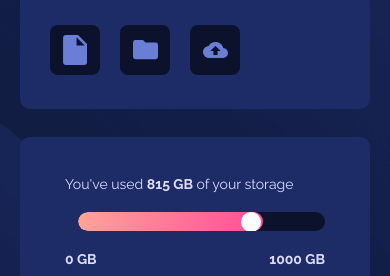
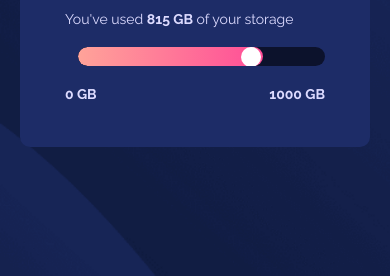
Before and after one commit to PabloOchoa-maker/Frontend-Mentor-Proyecto2-HTML_CSS, a plain HTML site: page index.html in a window 390 px wide. Shown: the part 319-595 px from the top of the page. Drawn offline with Linux system fonts and the light colour scheme.

Commit message:
modified

```diff
--- a/css/mobile-device.css
+++ b/css/mobile-device.css
@@ -19,10 +19,10 @@
         display: flex;
         flex-direction: column;
         width: 100%;
+        height: 100%;
         height: 500px;
         overflow: hidden;
         gap: 0px;
-        transform: translateY(33%);
     }
     /* First block */
     .files__main{
```
